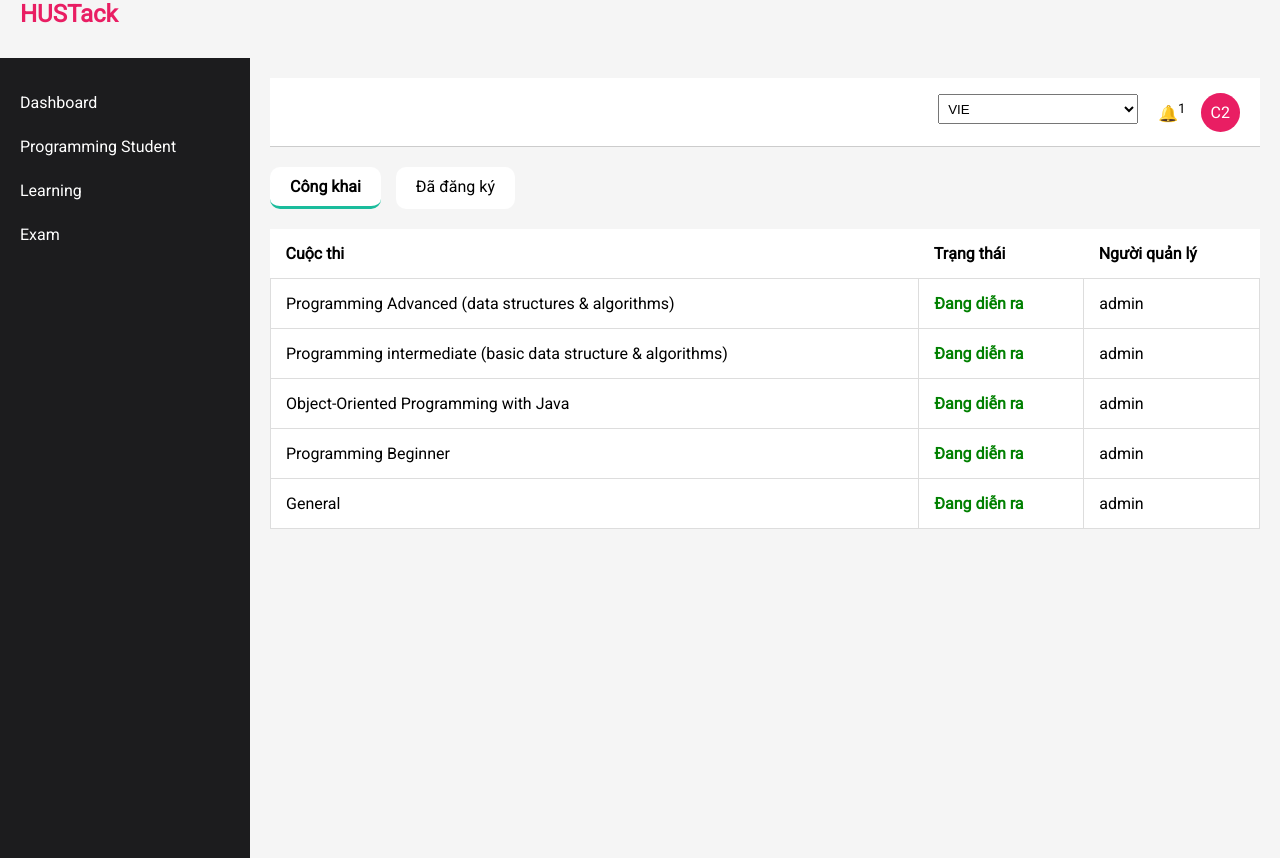
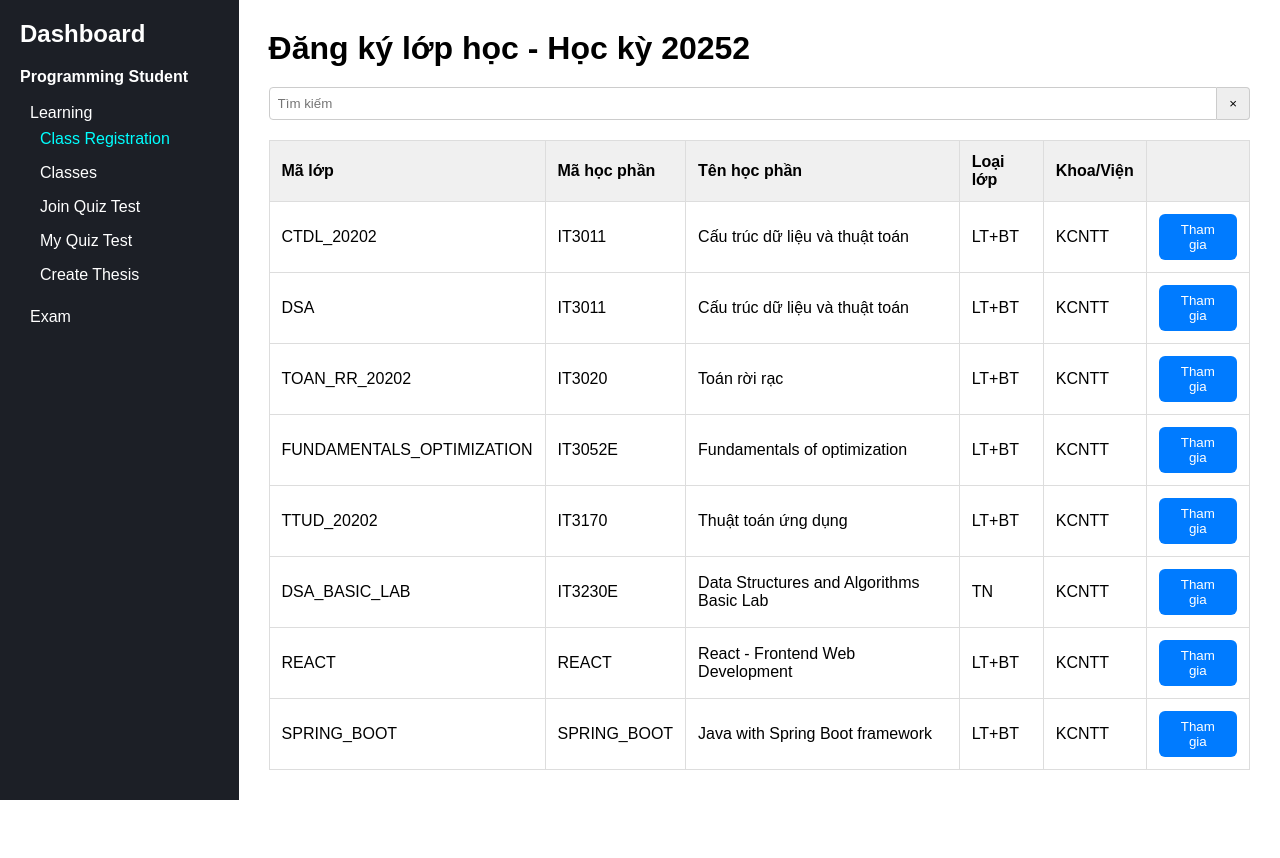
Before and after one commit to DoXuanThanhTu/BTL-CNWEB-2024.2, a PHP site: page / in a window 1280 px wide. After the commit the page ends 800 px from the top, so only its background shows below. Run offline with PHP 8.4, Linux system fonts and the light colour scheme.

Commit message:
update fe

```diff
--- a/index.html
+++ b/index.html
@@ -1,71 +1,121 @@
+
 <!DOCTYPE html>
 <html lang="vi">
 <head>
   <meta charset="UTF-8">
-  <title>HUSTack - Programming Student</title>
-  <link href="https://fonts.googleapis.com/css2?family=Roboto&display=swap" rel="stylesheet">
-  <link rel="stylesheet" href="style.css">
+  <meta name="viewport" content="width=device-width, initial-scale=1.0">
+  <title>Đăng ký lớp học</title>
+  <link rel="stylesheet" href="style-index.css">
 </head>
 <body>
+  <div class="container">
+    <aside class="sidebar">
+      <h2>Dashboard</h2>
+      <div class="section">
+        <h3>Programming Student</h3>
+        <ul>
+          <li><span>Learning</span>
+            <ul>
+              <li class="active">Class Registration</li>
+              <li>Classes</li>
+              <li>Join Quiz Test</li>
+              <li>My Quiz Test</li>
+              <li>Create Thesis</li>
+            </ul>
+          </li>
+        </ul>
+        <ul>
+          <li>Exam</li>
+        </ul>
+      </div>
+    </aside>
 
-    <h2>HUSTack</h2>
-    <div class="sidebar">
-    <nav>
-      <a href="#">Dashboard</a>
-      <a href="#">Programming Student</a>
-      <a href="#">Learning</a>
-      <a href="#">Exam</a>
-    </nav>
-  </div>
-  <div class="content">
-    <div class="topbar">
-      <span class="lang-select">
-        <select>
-          <option>VIE</option>
-          <option>ENG</option>
-        </select>
-      </span>
-      <span style="margin-left: 20px;">🔔<sup>1</sup></span>
-      <span style="background: #e91e63; border-radius: 50%; padding: 10px; color: white; margin-left: 15px;">C2</span>
-    </div>
-
-    <div class="tabs">
-      <div class="tab active">Công khai</div>
-      <div class="tab">Đã đăng ký</div>
+    <main class="main-content">
+      <h1>Đăng ký lớp học - Học kỳ 20252</h1>
+      <div class="search-bar">
+        <input type="text" placeholder="Tìm kiếm">
+        <button>&times;</button>
       </div>
 
       <table>
+        <thead>
           <tr>
-        <th>Cuộc thi</th>
-        <th>Trạng thái</th>
-        <th>Người quản lý</th>
+            <th>Mã lớp</th>
+            <th>Mã học phần</th>
+            <th>Tên học phần</th>
+            <th>Loại lớp</th>
+            <th>Khoa/Viện</th>
+            <th></th>
+          </tr>
+        </thead>
+        <tbody>
+          <tr>
+            <td>CTDL_20202</td>
+            <td>IT3011</td>
+            <td>Cấu trúc dữ liệu và thuật toán</td>
+            <td>LT+BT</td>
+            <td>KCNTT</td>
+            <td><button class="join-btn">Tham gia</button></td>
           </tr>
           <tr>
-        <td><a href="#">Programming Advanced (data structures & algorithms)</a></td>
-        <td class="status">Đang diễn ra</td>
-        <td>admin</td>
+            <td>DSA</td>
+            <td>IT3011</td>
+            <td>Cấu trúc dữ liệu và thuật toán</td>
+            <td>LT+BT</td>
+            <td>KCNTT</td>
+            <td><button class="join-btn">Tham gia</button></td>
           </tr>
           <tr>
-        <td><a href="#">Programming intermediate (basic data structure & algorithms)</a></td>
-        <td class="status">Đang diễn ra</td>
-        <td>admin</td>
+            <td>TOAN_RR_20202</td>
+            <td>IT3020</td>
+            <td>Toán rời rạc</td>
+            <td>LT+BT</td>
+            <td>KCNTT</td>
+            <td><button class="join-btn">Tham gia</button></td>
           </tr>
           <tr>
-        <td><a href="#">Object-Oriented Programming with Java</a></td>
-        <td class="status">Đang diễn ra</td>
-        <td>admin</td>
+            <td>FUNDAMENTALS_OPTIMIZATION</td>
+            <td>IT3052E</td>
+            <td>Fundamentals of optimization</td>
+            <td>LT+BT</td>
+            <td>KCNTT</td>
+            <td><button class="join-btn">Tham gia</button></td>
           </tr>
           <tr>
-        <td><a href="#">Programming Beginner</a></td>
-        <td class="status">Đang diễn ra</td>
-        <td>admin</td>
+            <td>TTUD_20202</td>
+            <td>IT3170</td>
+            <td>Thuật toán ứng dụng</td>
+            <td>LT+BT</td>
+            <td>KCNTT</td>
+            <td><button class="join-btn">Tham gia</button></td>
           </tr>
           <tr>
-        <td><a href="#">General</a></td>
-        <td class="status">Đang diễn ra</td>
-        <td>admin</td>
+            <td>DSA_BASIC_LAB</td>
+            <td>IT3230E</td>
+            <td>Data Structures and Algorithms Basic Lab</td>
+            <td>TN</td>
+            <td>KCNTT</td>
+            <td><button class="join-btn">Tham gia</button></td>
           </tr>
+          <tr>
+            <td>REACT</td>
+            <td>REACT</td>
+            <td>React - Frontend Web Development</td>
+            <td>LT+BT</td>
+            <td>KCNTT</td>
+            <td><button class="join-btn">Tham gia</button></td>
+          </tr>
+          <tr>
+            <td>SPRING_BOOT</td>
+            <td>SPRING_BOOT</td>
+            <td>Java with Spring Boot framework</td>
+            <td>LT+BT</td>
+            <td>KCNTT</td>
+            <td><button class="join-btn">Tham gia</button></td>
+          </tr>
+        </tbody>
       </table>
+    </main>
   </div>
 </body>
 </html>
--- a/src/slider.php
+++ b/src/slider.php
@@ -7,7 +7,7 @@
                     <li><a href="">Danh sách Khóa học</a></li>
                 </ul>
             </li>
-            <li><a href="">Loại sản phẩm</a>
+            <li><a href="">Lớp học</a>
                 <ul>
                     <li><a href="">Thêm Lớp học</a></li>
                     <li><a href="">Danh sách Lớp</a></li>
--- /dev/null
+++ b/style-index.css
@@ -0,0 +1,108 @@
+* {
+    box-sizing: border-box;
+    margin: 0;
+    padding: 0;
+    font-family: Arial, sans-serif;
+  }
+
+  body {
+    display: flex;
+    min-height: 100vh;
+    background-color: #f5f5f5;
+  }
+
+  .container {
+    display: flex;
+    width: 100%;
+  }
+
+  .sidebar {
+    width: 250px;
+    background-color: #1c1f26;
+    color: white;
+    padding: 20px;
+  }
+
+  .sidebar h2 {
+    margin-bottom: 20px;
+  }
+
+  .sidebar h3 {
+    font-size: 16px;
+    margin-bottom: 10px;
+  }
+
+  .sidebar ul {
+    list-style: none;
+    padding-left: 10px;
+  }
+
+  .sidebar li {
+    padding: 8px 0;
+  }
+
+  .sidebar li.active,
+  .sidebar li:hover {
+    color: cyan;
+    cursor: pointer;
+  }
+
+  .main-content {
+    flex-grow: 1;
+    padding: 30px;
+    background-color: white;
+  }
+
+  .main-content h1 {
+    margin-bottom: 20px;
+  }
+
+  .search-bar {
+    display: flex;
+    margin-bottom: 20px;
+  }
+
+  .search-bar input {
+    flex-grow: 1;
+    padding: 8px;
+    border: 1px solid #ccc;
+    border-radius: 4px 0 0 4px;
+  }
+
+  .search-bar button {
+    padding: 8px 12px;
+    border: 1px solid #ccc;
+    border-left: none;
+    background-color: #eee;
+    border-radius: 0 4px 4px 0;
+    cursor: pointer;
+  }
+
+  table {
+    width: 100%;
+    border-collapse: collapse;
+    margin-top: 10px;
+  }
+
+  thead {
+    background-color: #f0f0f0;
+  }
+
+  th, td {
+    padding: 12px;
+    border: 1px solid #ddd;
+    text-align: left;
+  }
+
+  .join-btn {
+    background-color: #007bff;
+    color: white;
+    padding: 8px 14px;
+    border: none;
+    border-radius: 6px;
+    cursor: pointer;
+  }
+
+  .join-btn:hover {
+    background-color: #0056b3;
+  }
--- a/style.css
+++ b/style.css
@@ -187,15 +187,3 @@ table{
 }
 
 /*----------------------*/
-/*---Order.php --------*/
-.admin-content-right-cartegory_list button{
-  display: block;
-  margin-top: 10px;
-  height: 30px;
-  width: 100px;
-  cursor: pointer;
-  background-color: brown;
-  border: none;
-  color: white;
-  transition: all 0.2s ease;
-}
```
Also changed, not shown: courseadd.php (+16 -9 lines). Lines whose indentation alone changed are shown as unchanged.
